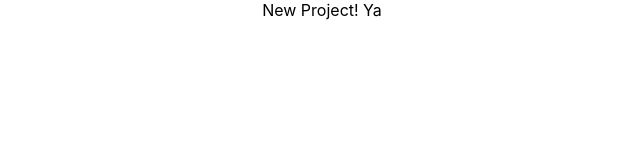
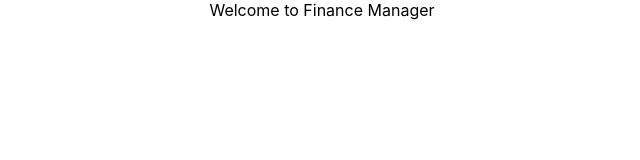
Before and after one commit to Abaid77/Finance_Manager, a React (Create React App) app in the folder frontend/: page / in a window 1280 px wide. Shown: the top 160 px of the page, without its empty margins (318-958 px from the left). Built offline with nearby package versions, Linux system fonts and the light colour scheme.

Commit message:
update app welcome title

```diff
--- a/frontend/src/App.js
+++ b/frontend/src/App.js
@@ -1,7 +1,7 @@
 import "./App.css";
 
 function App() {
-  return <div className="App">New Project! Ya</div>;
+  return <div className="App">Welcome to Finance Manager</div>;
 }
 
 export default App;
```
